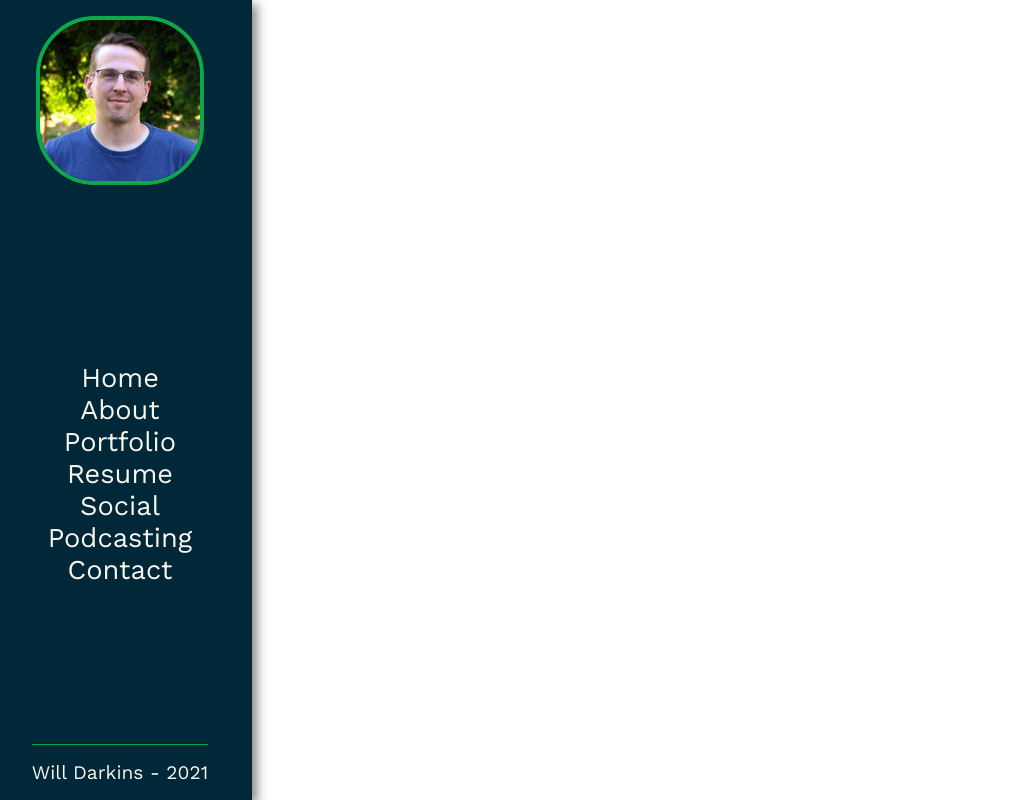
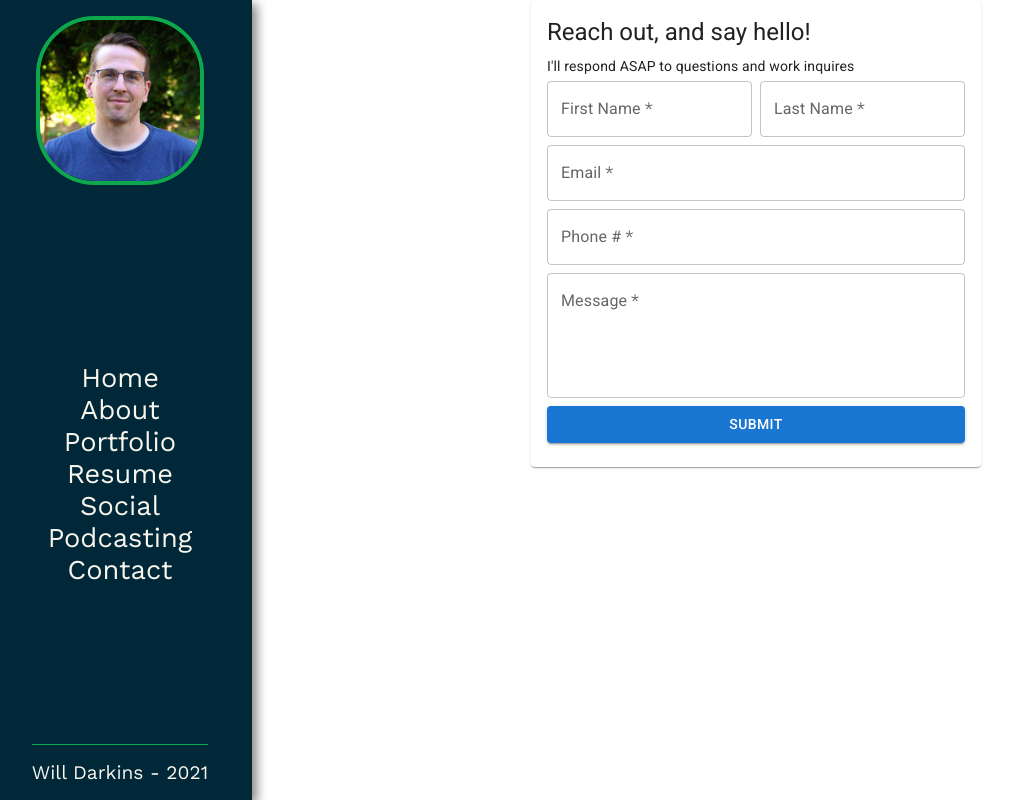
Before and after one commit to willdarkins/portfolio_darkins, a React (Create React App) app: page /contact in a window 1280 px wide. Shown: the whole page, without its empty margins (12-1025 px from the left). Built offline with nearby package versions, Linux system fonts and the light colour scheme; a web font is replaced by a local one.

Commit message:
added ContactForm component using Material UI

```diff
--- a/src/Components/ContactForm.js
+++ b/src/Components/ContactForm.js
@@ -1,10 +1,39 @@
 import React from 'react'
-import Card from '@mui/material-ui/core'
+import { Card, CardContent, Grid, TextField, Typography } from '@mui/material';
+import Button from '@mui/material/Button';
+import { margin } from '@mui/system';
 
 function ContactForm() {
     return (
         <>
-
+            <Card style={{maxWidth:450, margin:'0 auto'}}>
+                <CardContent>
+                    <Typography gutterBottom variant='h5'>Reach out, and say hello!</Typography>
+                    <Typography gutterBottom variant='body2' color='textsecondary' component='p'>I'll respond ASAP to questions and work inquires</Typography>
+                    <form>
+                        <Grid container spacing={1}>
+                            <Grid xs={12} sm={6} item>
+                                <TextField type='text' label='First Name' placeholder='First Name' variant='outlined' fullWidth required />
+                            </Grid>
+                            <Grid xs={12} sm={6} item>
+                                <TextField type='text' label='Last Name' placeholder='Last Name' variant='outlined' fullWidth required />
+                            </Grid>
+                            <Grid xs={12} item>
+                                <TextField type='email' label='Email' placeholder='Enter Email' variant='outlined' fullWidth required />
+                            </Grid>
+                            <Grid xs={12} item>
+                                <TextField type='number' label='Phone #' placeholder='Enter Your Phone #' variant='outlined' fullWidth required />
+                            </Grid>
+                            <Grid xs={12} item>
+                                <TextField type='text' label='Message' multiline rows={4} placeholder='Type Message Here' variant='outlined' fullWidth required />
+                            </Grid>
+                            <Grid xs={12} item>
+                                <Button type='submit' color='primary' variant='contained' fullWidth>Submit</Button>
+                            </Grid>
+                        </Grid>
+                    </form>
+                </CardContent>
+            </Card>
         </>
     )
 }
--- a/src/Pages/Contact.js
+++ b/src/Pages/Contact.js
@@ -1,9 +1,10 @@
 import React from 'react'
+import ContactForm from '../Components/ContactForm'
 
 function Contact() {
     return (
         <>
-
+            <ContactForm />
         </>
     )
 }
```
